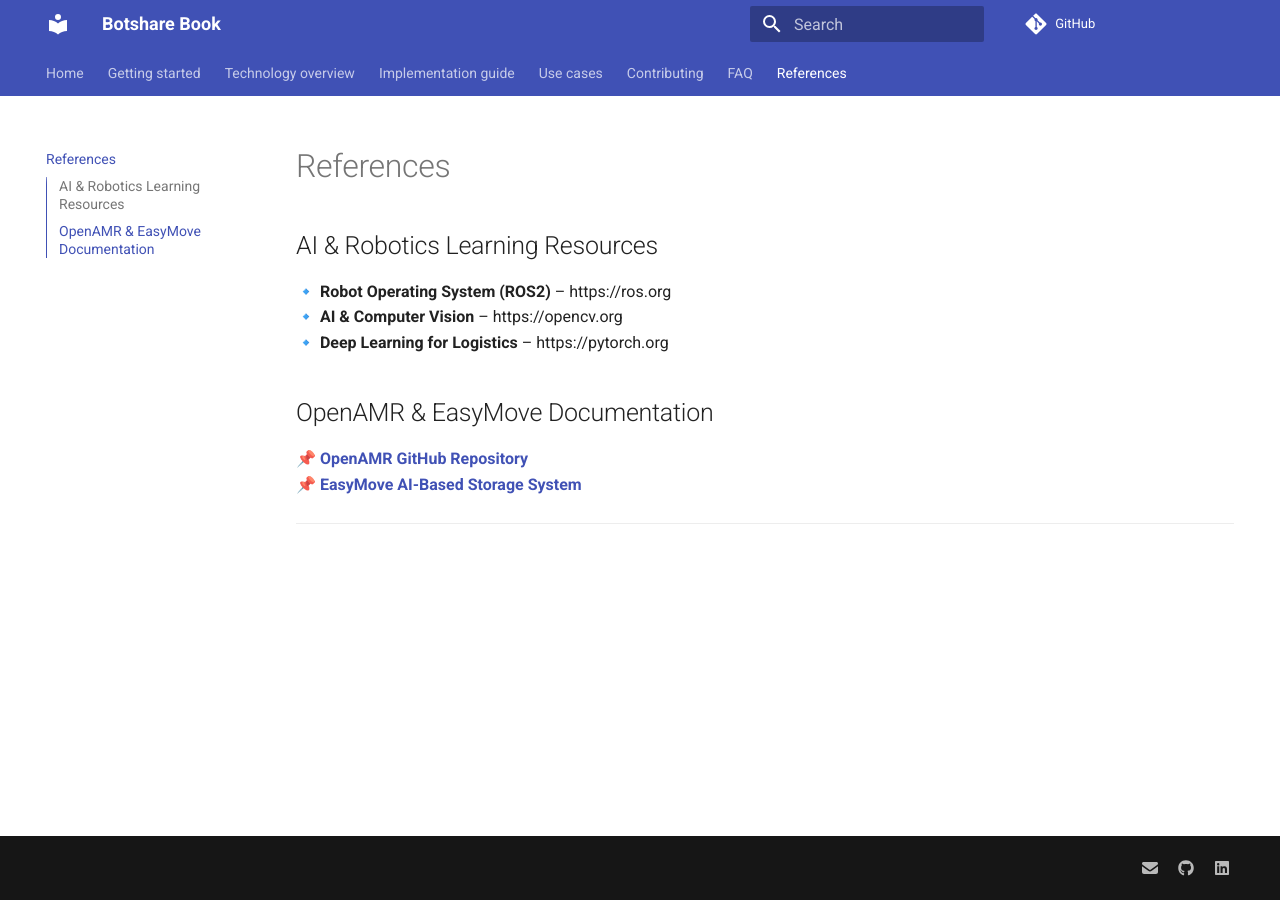
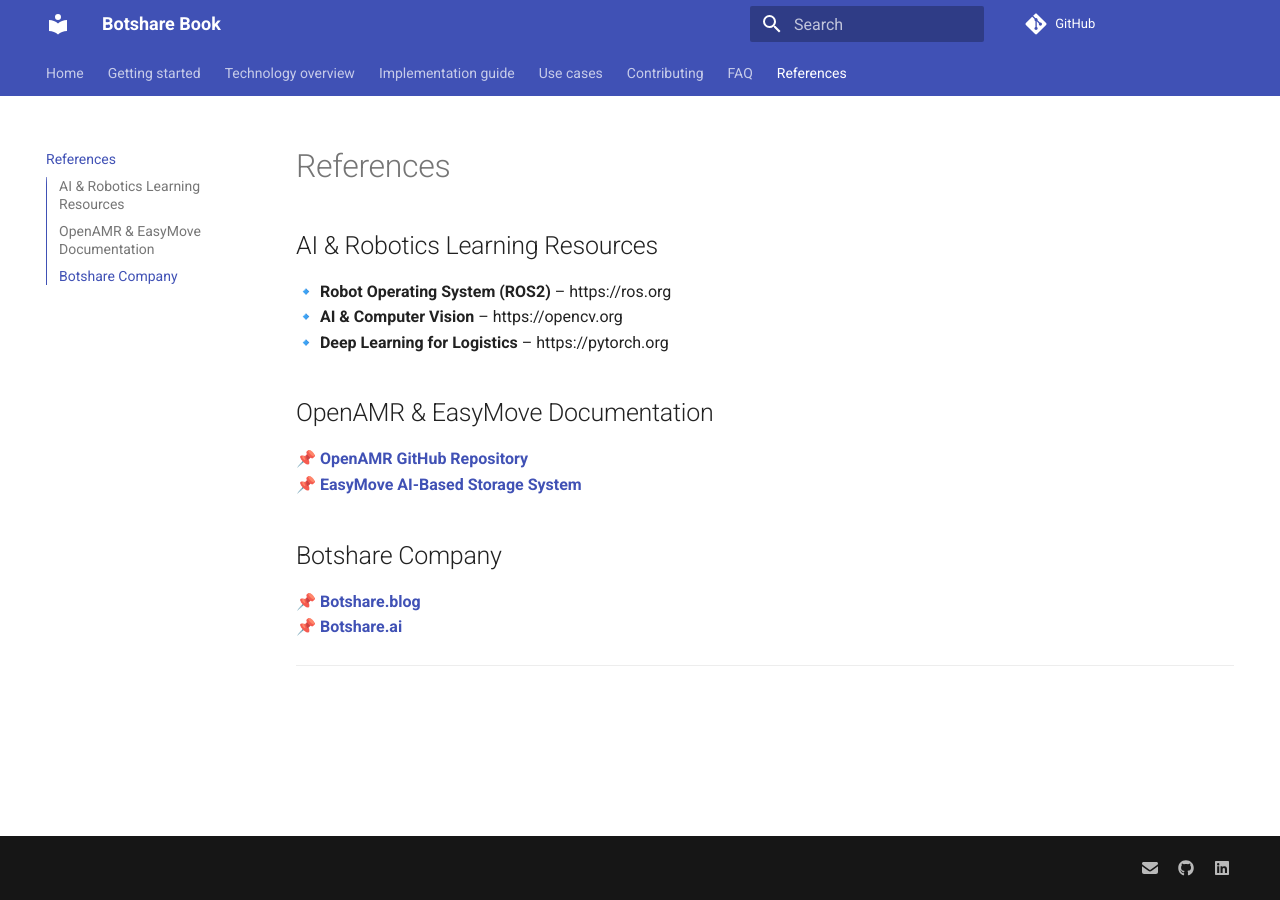
Before and after one commit to BotshareAI/Botshare_book, an MkDocs documentation site: the page built from docs/references.md, in a window 1280 px wide. Built offline with MkDocs 1.6.1 and Material for MkDocs 9.7.7, drawn with Linux system fonts in a browser that asks for light colours.

Commit message:
Update references.md

```diff
--- a/docs/references.md
+++ b/docs/references.md
@@ -9,4 +9,8 @@
 📌 **[OpenAMR GitHub Repository](https://github.com/OpenAMRobot)**
 📌 **[EasyMove AI-Based Storage System](https://github.com/EasyMove)**
 
+## Botshare Company
+📌 **[Botshare.blog](https://www.botshare.blog/ai-robotics-mastery-from-deep-tech-to-entrepreneurship/)**
+📌 **[Botshare.ai](https://botshare.ai/)**
+
 ---
```
